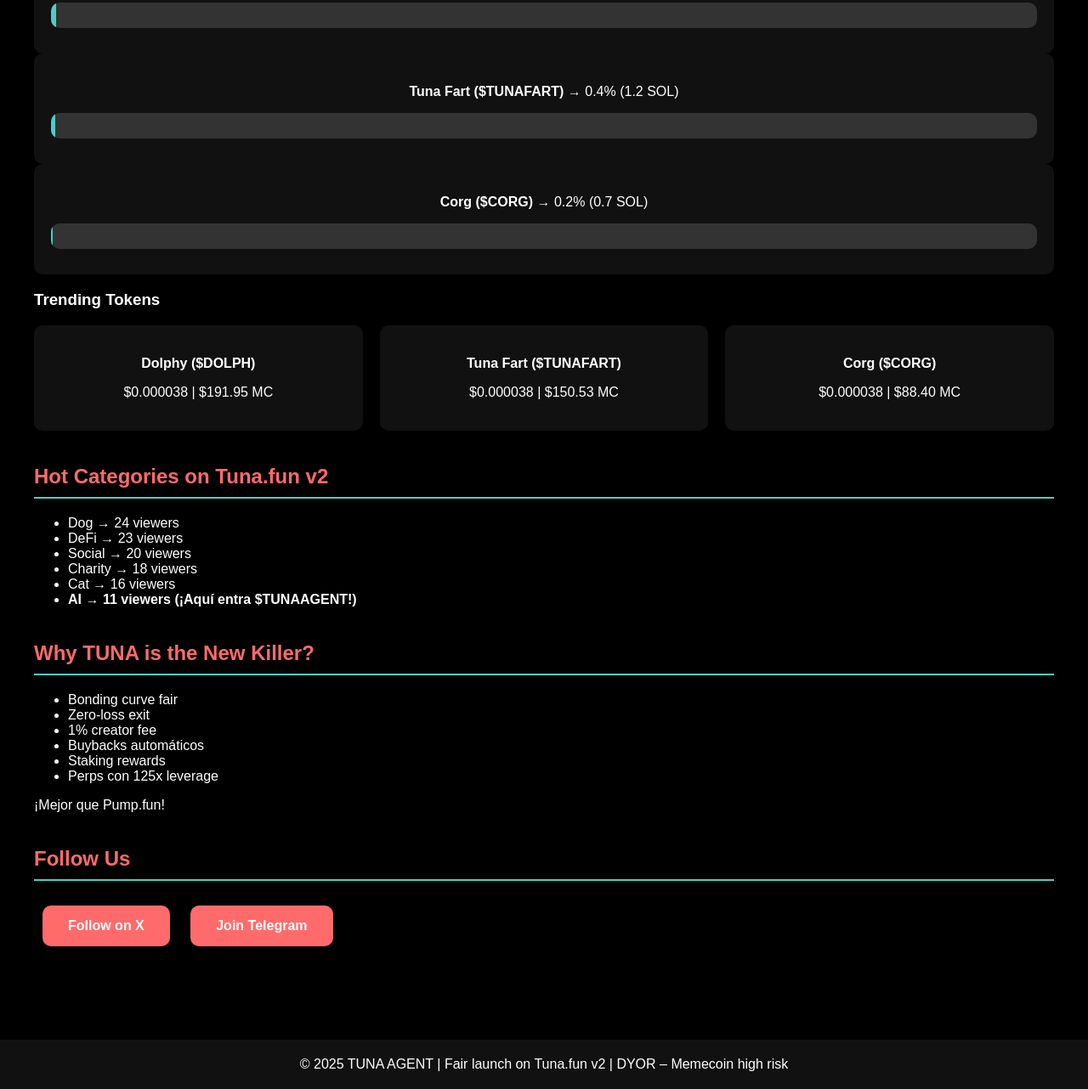
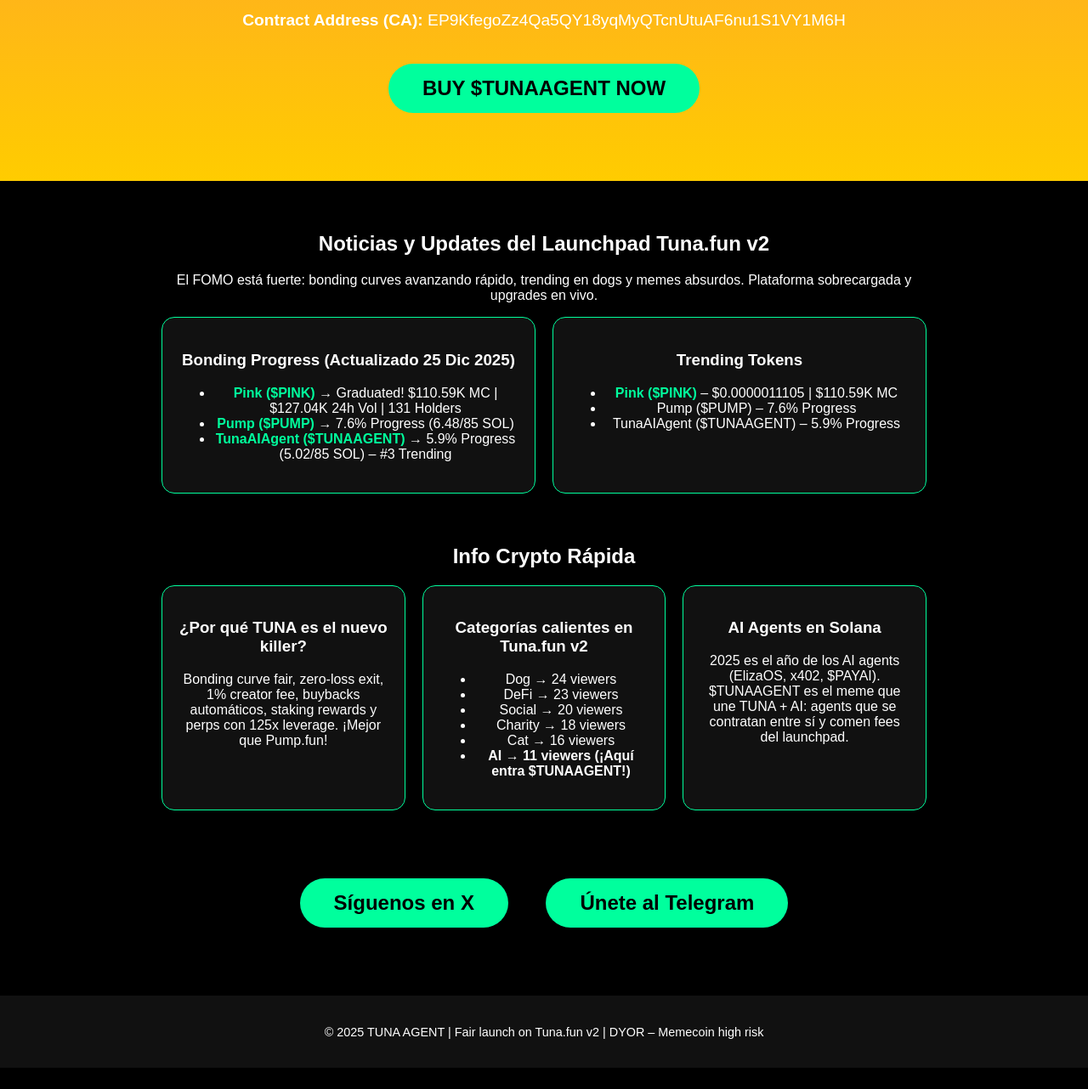
Before and after one commit to Miltonelia/TunaAagent, a plain HTML site: page index.html in a window 1280 px wide. Shown: the part 746-2028 px from the top of the page at 85% size. After the commit the page ends 2003 px from the top, so only its background shows below. Drawn offline with Linux system fonts and the light colour scheme.

Commit message:
index.html

```diff
--- a/index.html
+++ b/index.html
@@ -3,81 +3,71 @@
 <head>
   <meta charset="UTF-8">
   <meta name="viewport" content="width=device-width, initial-scale=1.0">
-  <title>TUNA AGENT 🍣🤖 - AI Agent on Solana</title>
-  <meta name="description" content="The AI Agent that eats $TUNA fees 24/7 on Solana. Fair launch on Tuna.fun v2.">
+  <title>TUNA AGENT 🍣🤖 | The AI Agent on Solana</title>
   <style>
-    body { font-family: Arial, sans-serif; background: #000; color: #fff; margin: 0; padding: 0; }
-    header { text-align: center; padding: 40px 20px; background: linear-gradient(to bottom, #ff6b6b, #4ecdc4); }
-    .container { max-width: 1200px; margin: 0 auto; padding: 20px; }
-    .logo { font-size: 3em; margin: 0; }
-    .ca { background: #222; padding: 15px; border-radius: 10px; font-size: 1.2em; word-break: break-all; text-align: center; margin: 20px 0; }
-    .section { margin: 40px 0; }
-    h2 { color: #ff6b6b; border-bottom: 2px solid #4ecdc4; padding-bottom: 10px; }
+    body { font-family: Arial, sans-serif; background: #000; color: #fff; margin: 0; padding: 0; text-align: center; }
+    header { background: linear-gradient(to bottom, #ff6b6b, #ffcc00); padding: 60px 20px; }
+    h1 { font-size: 3.5em; margin: 0; color: #000; text-shadow: 3px 3px 0 #fff; }
+    .logo { max-width: 350px; margin: 20px 0; border-radius: 50%; box-shadow: 0 0 30px #00ff9d; }
+    .container { max-width: 900px; margin: 40px auto; padding: 0 20px; }
+    .btn { background: #00ff9d; color: #000; padding: 15px 40px; font-size: 1.5em; text-decoration: none; border-radius: 50px; margin: 20px; display: inline-block; font-weight: bold; }
+    .btn:hover { background: #00cc7a; }
+    .section { margin: 60px 0; }
+    .news-grid, .info-grid { display: grid; grid-template-columns: repeat(auto-fit, minmax(250px, 1fr)); gap: 20px; }
+    .card { background: #111; padding: 20px; border-radius: 15px; border: 1px solid #00ff9d; }
+    .trending { color: #00ff9d; font-weight: bold; }
     .progress-bar { background: #333; border-radius: 10px; overflow: hidden; height: 30px; margin: 10px 0; }
     .progress { background: #4ecdc4; height: 100%; transition: width 0.5s; }
-    .trending { display: grid; grid-template-columns: repeat(auto-fit, minmax(250px, 1fr)); gap: 20px; }
-    .card { background: #111; padding: 20px; border-radius: 10px; text-align: center; }
-    .card img { width: 100%; border-radius: 10px; }
-    .btn { display: inline-block; background: #ff6b6b; color: white; padding: 15px 30px; border-radius: 10px; text-decoration: none; font-weight: bold; margin: 10px; }
-    footer { text-align: center; padding: 20px; background: #111; margin-top: 40px; }
+    footer { background: #111; padding: 20px; font-size: 0.9em; margin-top: 40px; }
   </style>
 </head>
 <body>
+
   <header>
-    <h1 class="logo">TUNA AGENT 🍣🤖</h1>
-    <p>The AI Agent that eats $TUNA fees 24/7 on Solana</p>
+    <img src="logo.png" alt="TUNA AGENT Logo" class="logo">
+    <h1>TUNA AGENT 🍣🤖</h1>
+    <p style="font-size: 1.5em; color: #000; margin: 20px 0;">The AI Agent that eats $TUNA fees 24/7 on Solana</p>
+    <div class="token-info" style="margin: 20px 0; font-size: 1.2em;">
+      <p><strong>Contract Address (CA):</strong> EP9KfegoZz4Qa5QY18yqMyQTcnUtuAF6nu1S1VY1M6H</p>
+    </div>
+    <a href="https://tuna.fun/token/EP9KfegoZz4Qa5QY18yqMyQTcnUtuAF6nu1S1VY1M6H" class="btn" target="_blank">BUY $TUNAAGENT NOW</a>
   </header>
 
   <div class="container">
-    <div class="ca">
-      <strong>Contract Address (CA):</strong><br>
-      EP9KfegoZz4Qa5QY18yqMyQTcnUtuAF6nu1S1VY1M6H
+
+    <div class="section">
+      <h2>Noticias y Updates del Launchpad Tuna.fun v2</h2>
+      <p>El FOMO está fuerte: bonding curves avanzando rápido, trending en dogs y memes absurdos. Plataforma sobrecargada y upgrades en vivo.</p>
+      <div class="news-grid">
+        <div class="card">
+          <h3>Bonding Progress (Actualizado 25 Dic 2025)</h3>
+          <ul>
+            <li><span class="trending">Pink ($PINK)</span> → Graduated! $110.59K MC | $127.04K 24h Vol | 131 Holders</li>
+            <li><span class="trending">Pump ($PUMP)</span> → 7.6% Progress (6.48/85 SOL)</li>
+            <li><span class="trending">TunaAIAgent ($TUNAAGENT)</span> → 5.9% Progress (5.02/85 SOL) – #3 Trending</li>
+          </ul>
         </div>
 
-    <div class="section">
-      <h2>Buy $TUNAAGENT Now</h2>
-      <p>Trading live on Phantom, Jupiter, Raydium and more. No rugs, fair launch on Tuna.fun v2.</p>
-      <a href="https://jup.ag/swap/SOL-EP9KfegoZz4Qa5QY18yqMyQTcnUtuAF6nu1S1VY1M6H" class="btn" target="_blank">Buy on Jupiter</a>
-      <a href="https://raydium.io/swap/?inputCurrency=sol&outputCurrency=EP9KfegoZz4Qa5QY18yqMyQTcnUtuAF6nu1S1VY1M6H" class="btn" target="_blank">Buy on Raydium</a>
-    </div>
-
-    <div class="section">
-      <h2>Latest Updates - Tuna.fun v2 (25 Dic 2025)</h2>
-      <p>Platform live with new bonding curves, trending tokens and categories exploding!</p>
-
-      <h3>Current Bonding Progress (Top Tokens)</h3>
         <div class="card">
-        <p><strong>Dolphy ($DOLPH)</strong> → 0.5% (1.5 SOL) – 99.5% to migrate</p>
-        <div class="progress-bar"><div class="progress" style="width: 0.5%;"></div></div>
-      </div>
-      <div class="card">
-        <p><strong>Tuna Fart ($TUNAFART)</strong> → 0.4% (1.2 SOL)</p>
-        <div class="progress-bar"><div class="progress" style="width: 0.4%;"></div></div>
-      </div>
-      <div class="card">
-        <p><strong>Corg ($CORG)</strong> → 0.2% (0.7 SOL)</p>
-        <div class="progress-bar"><div class="progress" style="width: 0.2%;"></div></div>
-      </div>
-
           <h3>Trending Tokens</h3>
-      <div class="trending">
-        <div class="card">
-          <p><strong>Dolphy ($DOLPH)</strong></p>
-          <p>$0.000038 | $191.95 MC</p>
-        </div>
-        <div class="card">
-          <p><strong>Tuna Fart ($TUNAFART)</strong></p>
-          <p>$0.000038 | $150.53 MC</p>
-        </div>
-        <div class="card">
-          <p><strong>Corg ($CORG)</strong></p>
-          <p>$0.000038 | $88.40 MC</p>
+          <ul>
+            <li><span class="trending">Pink ($PINK)</span> – $0.0000011105 | $110.59K MC</li>
+            <li>Pump ($PUMP) – 7.6% Progress</li>
+            <li>TunaAIAgent ($TUNAAGENT) – 5.9% Progress</li>
+          </ul>
         </div>
       </div>
     </div>
 
     <div class="section">
-      <h2>Hot Categories on Tuna.fun v2</h2>
+      <h2>Info Crypto Rápida</h2>
+      <div class="info-grid">
+        <div class="card">
+          <h3>¿Por qué TUNA es el nuevo killer?</h3>
+          <p>Bonding curve fair, zero-loss exit, 1% creator fee, buybacks automáticos, staking rewards y perps con 125x leverage. ¡Mejor que Pump.fun!</p>
+        </div>
+        <div class="card">
+          <h3>Categorías calientes en Tuna.fun v2</h3>
           <ul>
             <li>Dog → 24 viewers</li>
             <li>DeFi → 23 viewers</li>
@@ -87,31 +77,23 @@
             <li><strong>AI → 11 viewers (¡Aquí entra $TUNAAGENT!)</strong></li>
           </ul>
         </div>
-
-    <div class="section">
-      <h2>Why TUNA is the New Killer?</h2>
-      <ul>
-        <li>Bonding curve fair</li>
-        <li>Zero-loss exit</li>
-        <li>1% creator fee</li>
-        <li>Buybacks automáticos</li>
-        <li>Staking rewards</li>
-        <li>Perps con 125x leverage</li>
-      </ul>
-      <p>¡Mejor que Pump.fun!</p>
+        <div class="card">
+          <h3>AI Agents en Solana</h3>
+          <p>2025 es el año de los AI agents (ElizaOS, x402, $PAYAI). $TUNAAGENT es el meme que une TUNA + AI: agents que se contratan entre sí y comen fees del launchpad.</p>
+        </div>
+      </div>
     </div>
 
     <div class="section">
-      <h2>Follow Us</h2>
-      <p>
-        <a href="https://x.com/TunaAIAgent" class="btn" target="_blank">Follow on X</a>
-        <a href="https://t.me/+G_Qy8c8bRBJiZGM5" class="btn" target="_blank">Join Telegram</a>
-      </p>
+      <a href="https://x.com/TunaAIAgent" class="btn">Síguenos en X</a>
+      <a href="https://t.me/+G_Qy8c8bRBJiZGM5" class="btn">Únete al Telegram</a>
     </div>
+
   </div>
 
   <footer>
-    © 2025 TUNA AGENT | Fair launch on Tuna.fun v2 | DYOR – Memecoin high risk
+    <p>© 2025 TUNA AGENT | Fair launch on Tuna.fun v2 | DYOR – Memecoin high risk</p>
   </footer>
+
 </body>
 </html>
```
Lines whose indentation alone changed are shown as unchanged.
